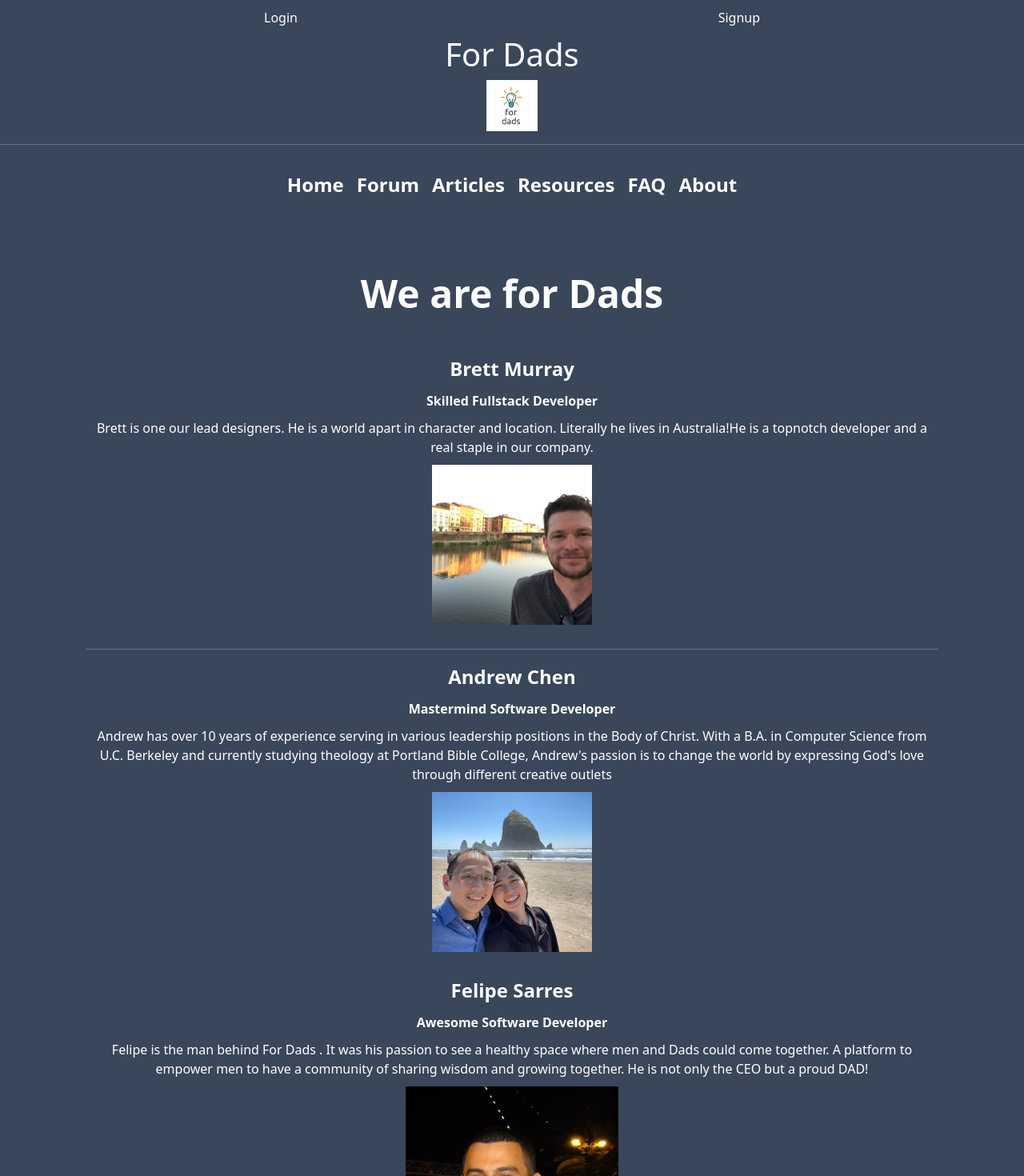
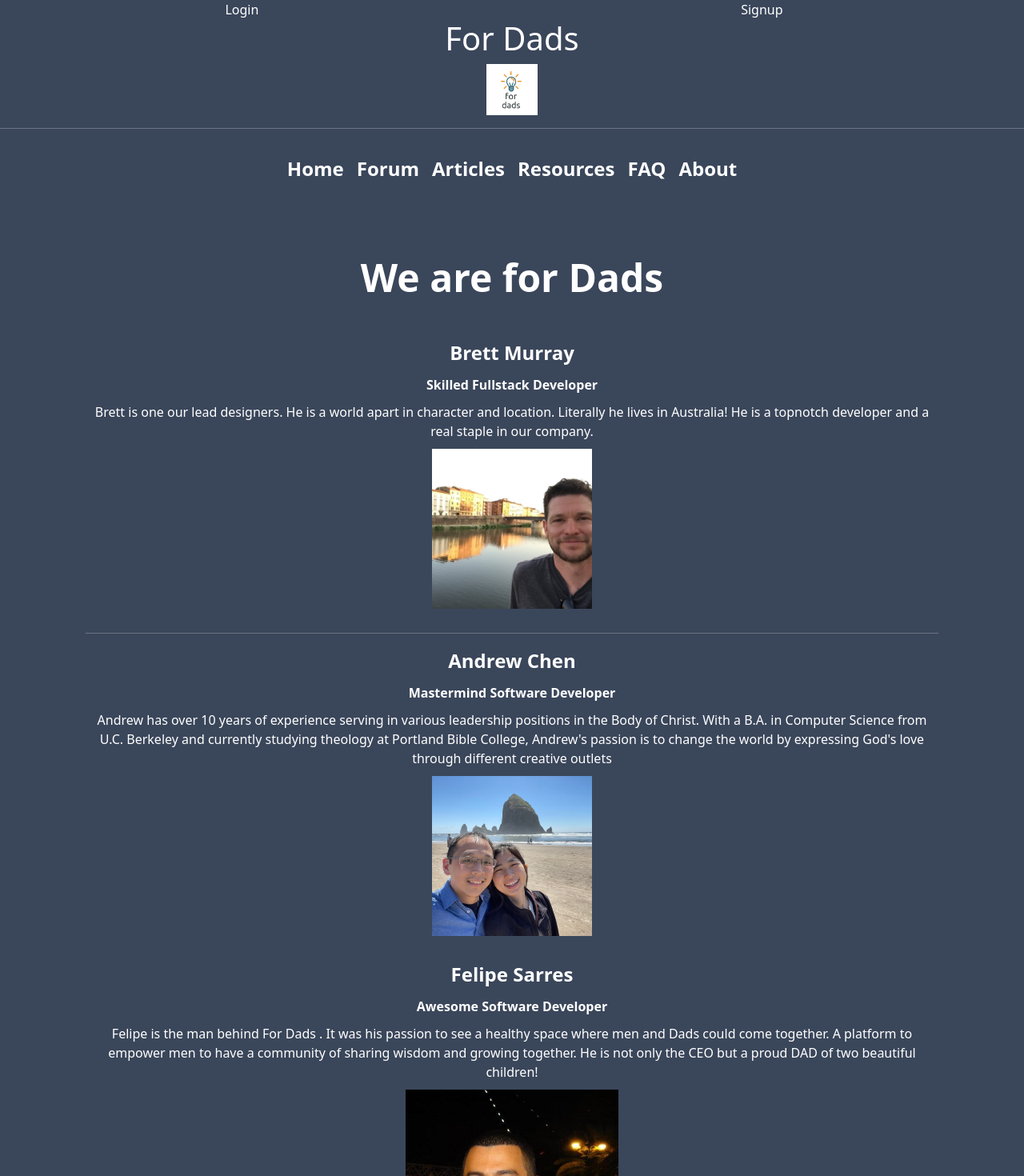
Before and after one commit to bethel-school-of-technology/team-jsdevstars-frontend, a React (Create React App) app: page /about in a window 1280 px wide. Shown: the top 1470 px of the page at 80% size. Built offline with nearby package versions, Linux system fonts and the light colour scheme; no server answers.

Commit message:
moved login and signup to the same line

```diff
--- a/src/components/About.js
+++ b/src/components/About.js
@@ -12,7 +12,7 @@
                     <header className="about-team-member-name">Brett Murray</header>
                     <div className="about-team-member-position">Skilled Fullstack Developer</div>
                     <div className="about-team-member-bio">
-                        Brett is one our lead designers. He is a world apart in character and location. Literally he lives in Australia!He is a topnotch developer and a real staple in our company.
+                        Brett is one our lead designers. He is a world apart in character and location. Literally he lives in Australia! He is a topnotch developer and a real staple in our company.
                     </div>
                     <img src="/Brett.jpg" alt="Brett.jpg" />
                 </div>
@@ -31,7 +31,7 @@
                 <div className="about-team-member-position">Awesome Software Developer</div>
                 <div className="about-team-member-bio">
                     Felipe is the man behind For Dads . It was his passion to see a healthy space where men and Dads could come together.
-                    A platform to empower men to have a community of sharing wisdom and growing together. He is not only the CEO but a proud DAD!
+                    A platform to empower men to have a community of sharing wisdom and growing together. He is not only the CEO but a proud DAD of two beautiful children!
 
                 </div>
                 <img style={{ width: '25%' }} src="/Felipe.jpg" alt="Felipe.jpg" />
@@ -42,7 +42,7 @@
                 Brent is part of our ux/design department. He is unique to us in that he works remotely while on the mission field in Brazil 🇧🇷.
                 He is a proud Father of four incredible children.
             </div>
-            <img src="/brent.jpg" alt="Brent.jpg" />
+            <img src="/brent.jpg" alt="brent.jpg" />
         </div>
     );
 }
--- a/src/components/Navigation.js
+++ b/src/components/Navigation.js
@@ -38,15 +38,12 @@
 
         } else {
             return (
-
                 <div className="header-links" >
                     <Link className="nav-link text-white" to="/login">Login</Link>
                     <Link className="nav-link text-white" to="/signup">Signup</Link>
                 </div >
             )
         }
-
-
     }
 
 
@@ -58,7 +55,6 @@
                 <img style={{ width: '5%', left: '-10%' }} src='../logo.png' alt='logo for dads site'></img>
                 <br />
                 <hr />
-
             </div>
             <Navbar className="justify-content-center">
                 <Nav className="pageLinks">
--- a/src/styles/Navigation.css
+++ b/src/styles/Navigation.css
@@ -27,11 +27,6 @@
 
 .header-links {
   display: flex;
-  flex-direction: row;
-  align-items: center;
-  justify-content: space-between;
-  width: 50%;
-  flex-wrap: nowrap;
-  margin: 0 auto;
-  padding: 10px;
+  justify-content:space-around;
+  margin-left: -20px;
 }
```
